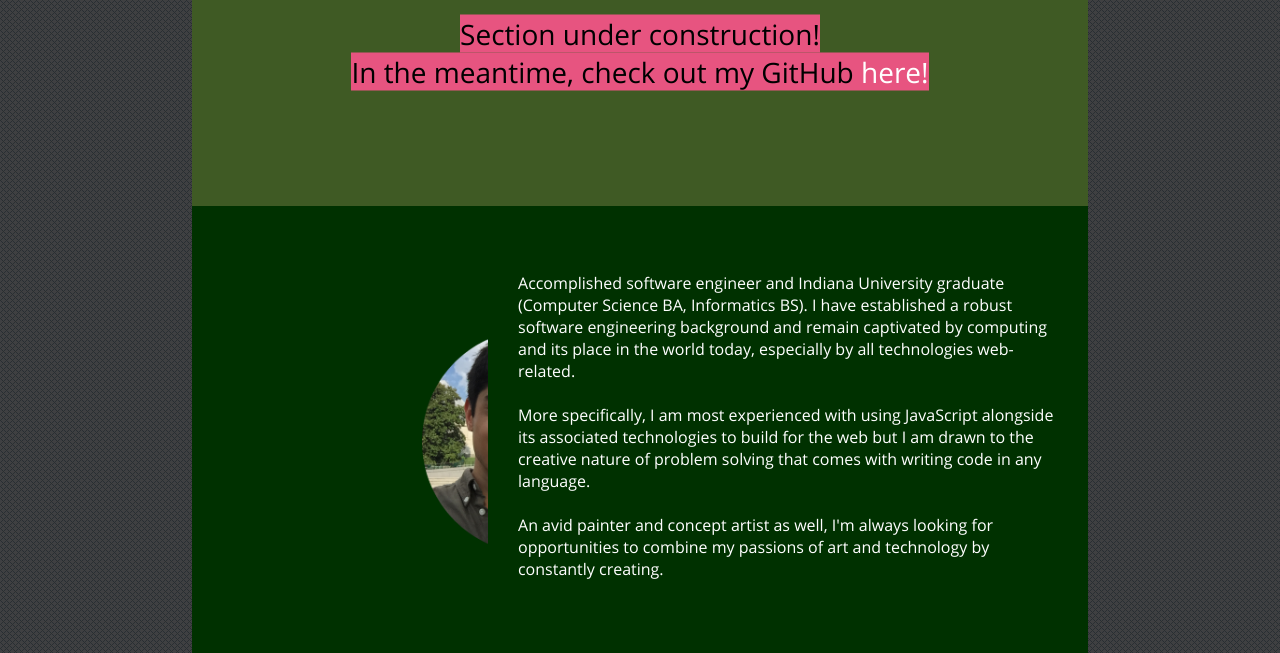
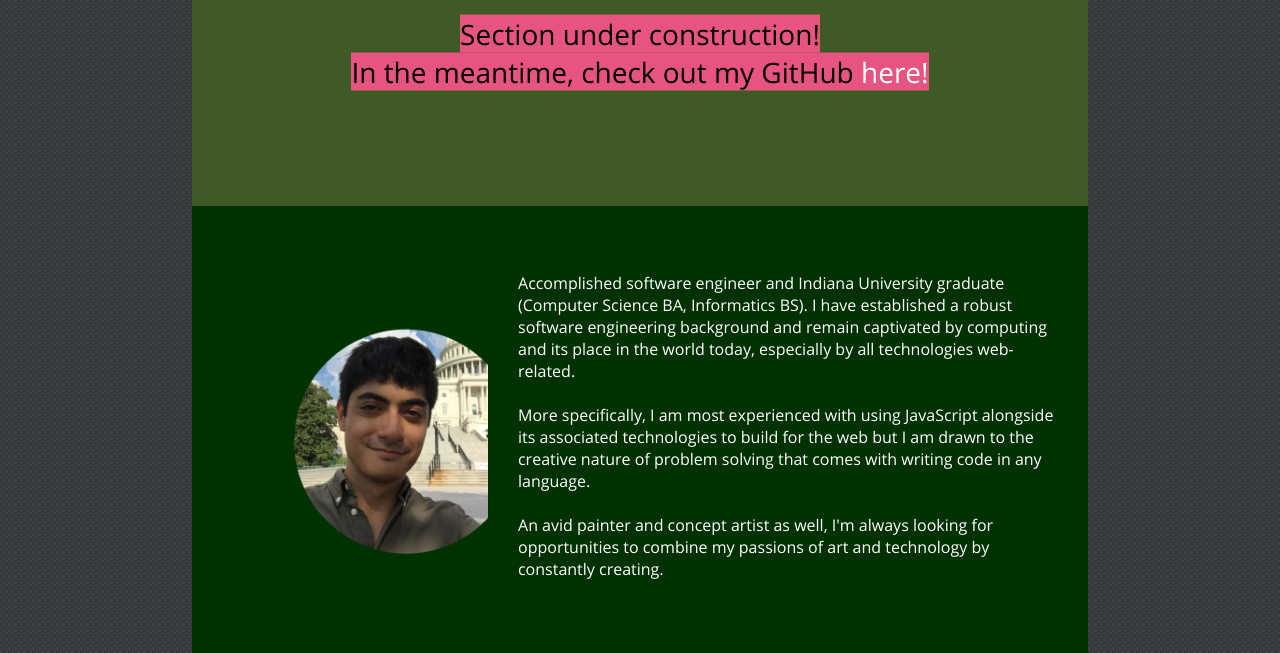
Before and after one commit to sfram/personal-portfolio, a plain HTML site: page index.html in a window 1280 px wide. Shown: the part 768-1421 px from the top of the page. Drawn offline with nearby package versions, Linux system fonts and the light colour scheme.

Commit message:
Fixed overlapping bio text and image

```diff
--- a/src/main.css
+++ b/src/main.css
@@ -183,7 +183,7 @@ a {
 #is_that_him {
 	top: 215px;
     width: 25%;
-    left: 230px;
+    left: 8vw;
     transform: translateY(-50%);
 }
 #bio-block {
```
